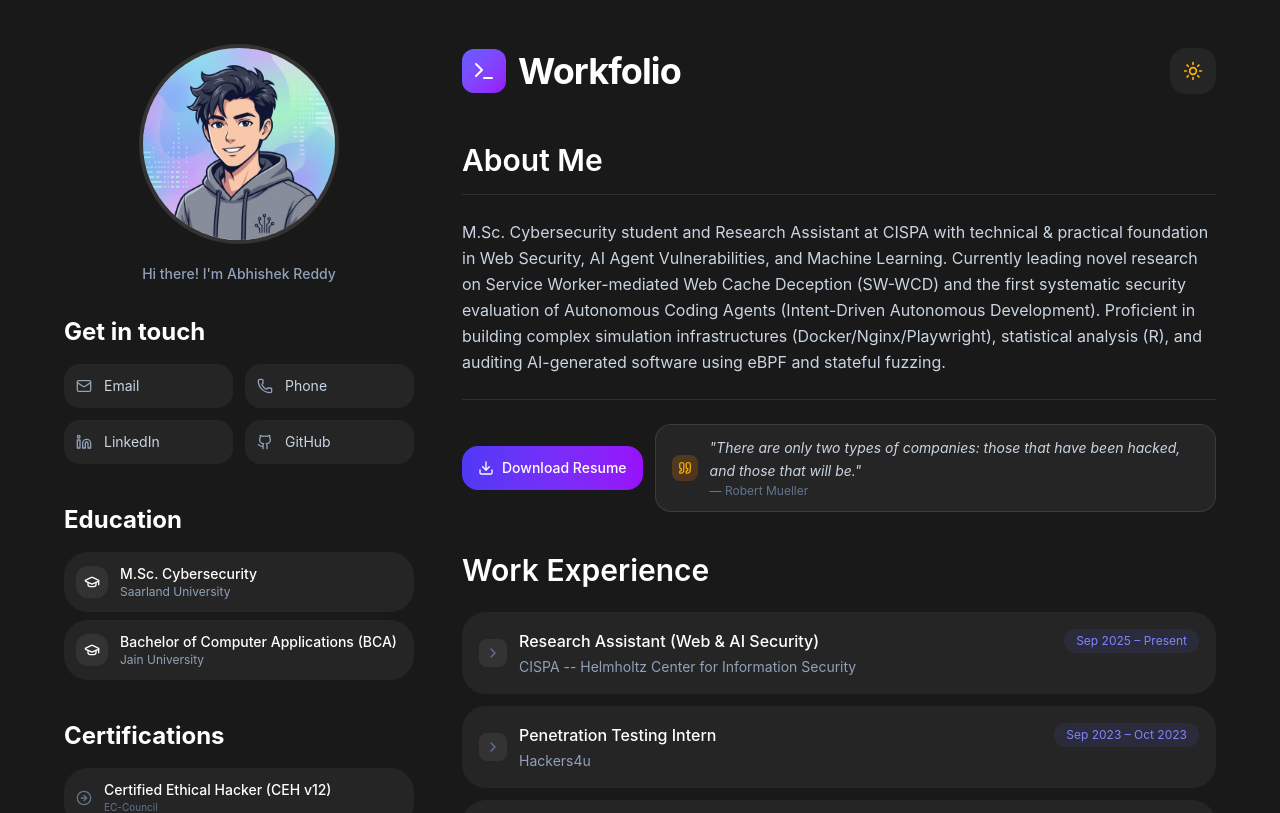
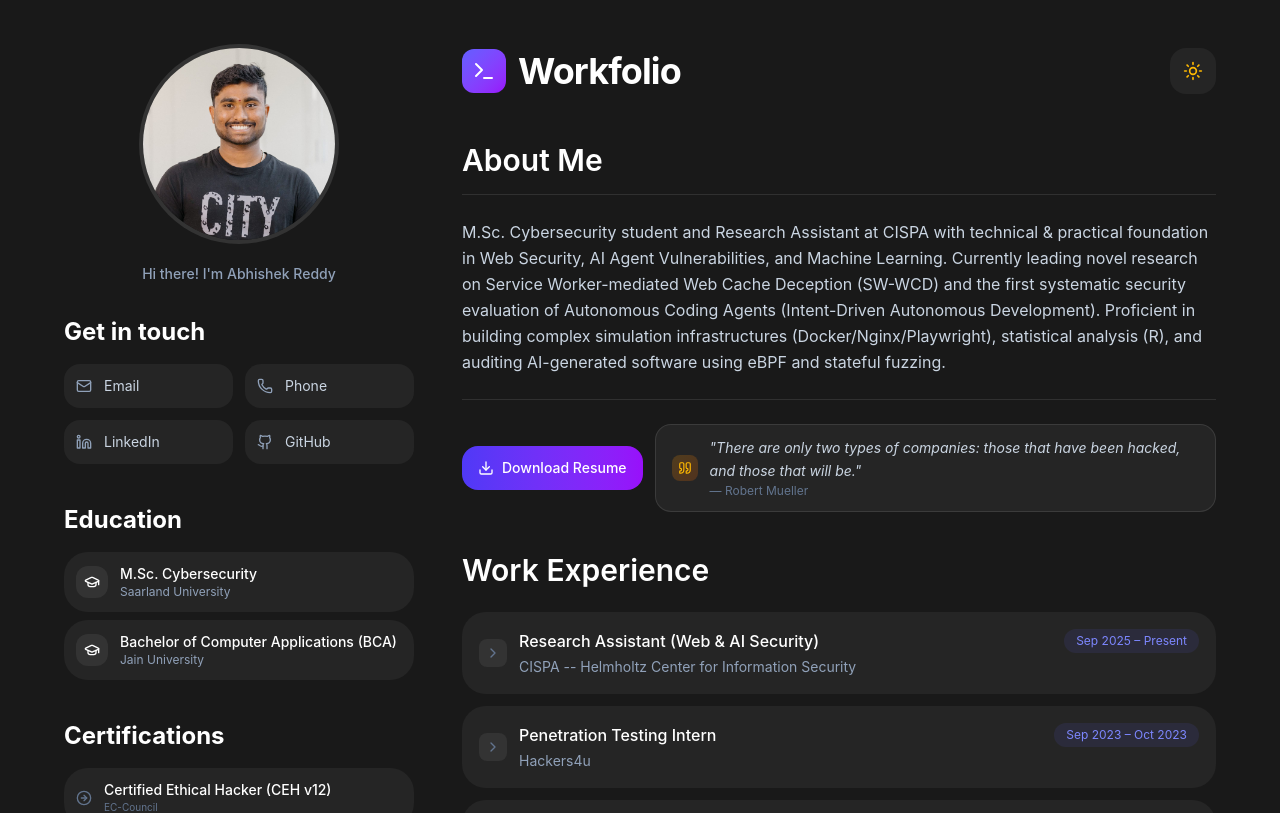
Before and after one commit to lordprime/Portfolio, a Next.js app: page / in a window 1280 px wide. Shown: the top 813 px of the page. Built offline with nearby package versions, Linux system fonts and the light colour scheme.

Commit message:
fix: use dynamic profile image from portfolio data in sidebar

```diff
--- a/src/components/Sidebar.tsx
+++ b/src/components/Sidebar.tsx
@@ -10,7 +10,7 @@ export const Sidebar = () => {
             <div className="text-center">
                 <div className="relative w-48 h-48 mx-auto mb-6">
                     <Image
-                        src="/avatar.png"
+                        src={portfolioData.hero.profileImage}
                         alt="Profile"
                         width={192}
                         height={192}
```
